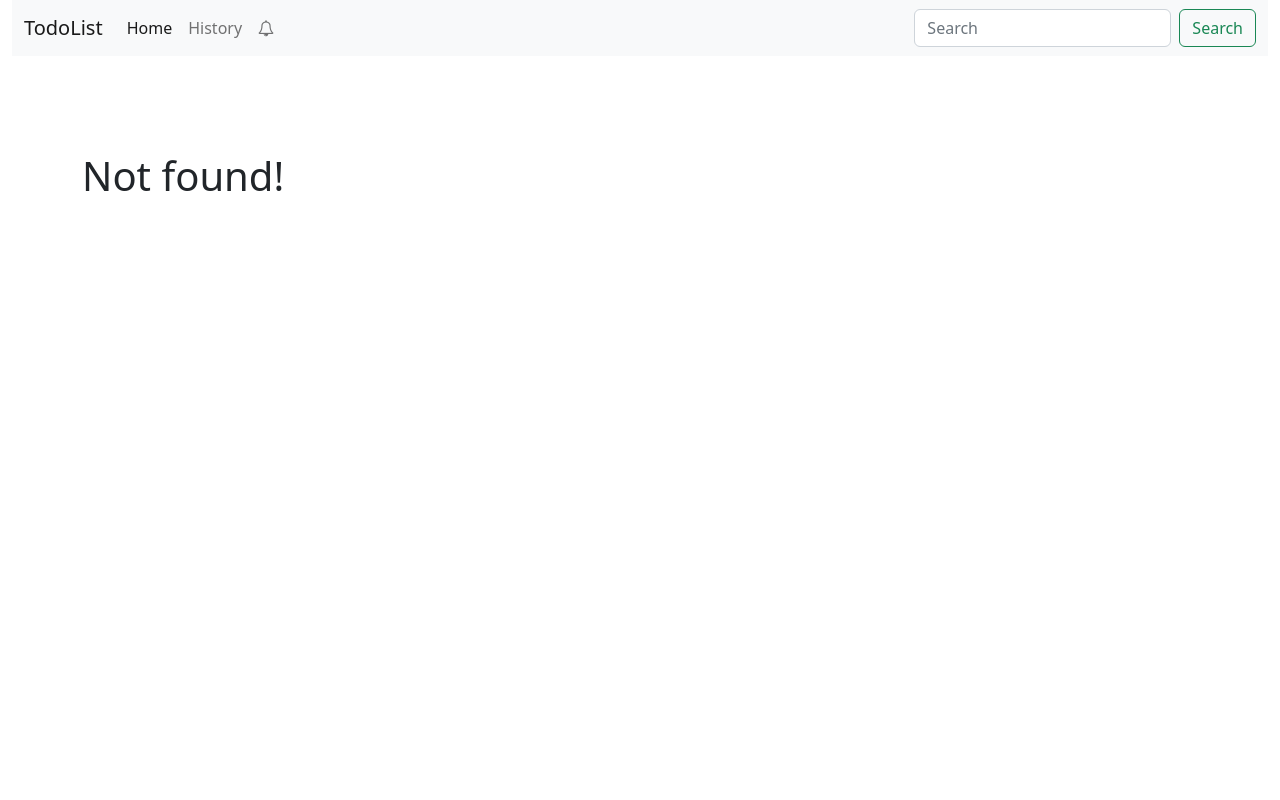
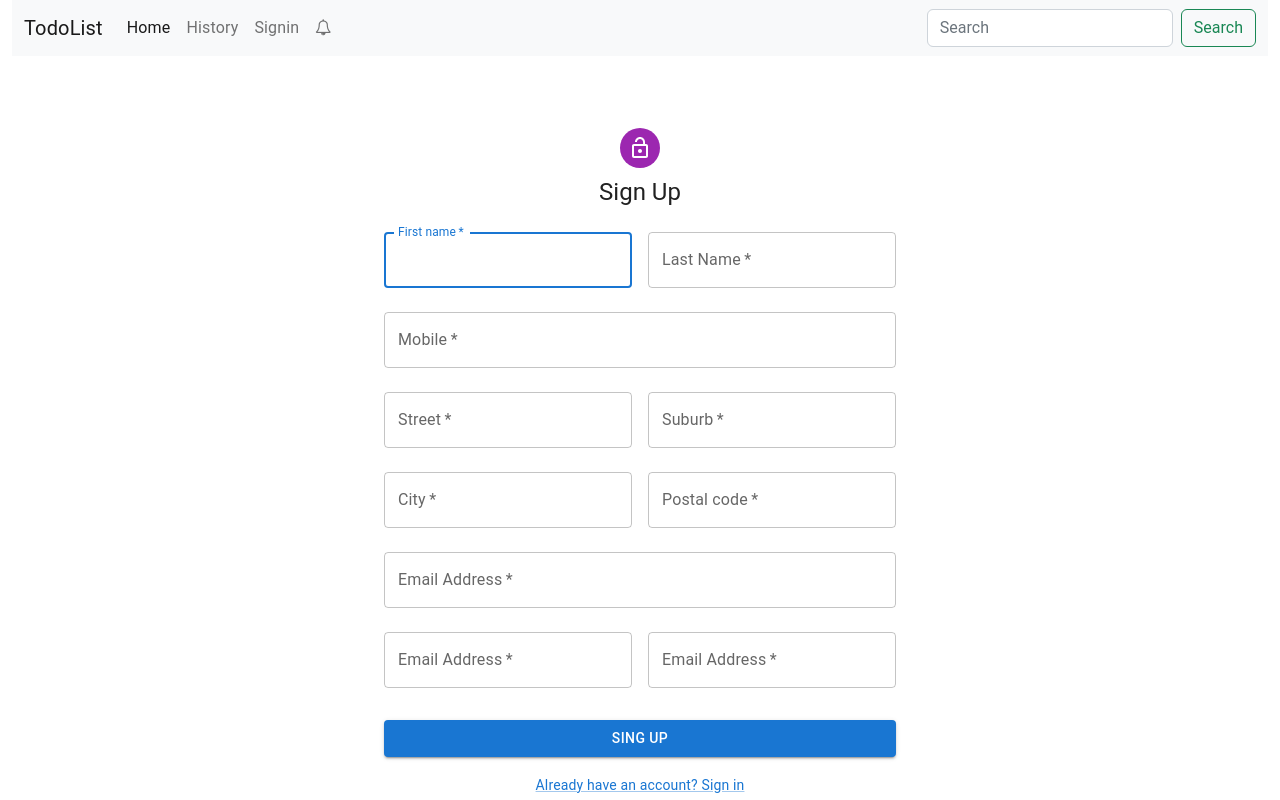
Before and after one commit to pankajpuri/todolist, a React (Create React App) app: page /signup in a window 1280 px wide. Before the commit this address had no page. Built offline with nearby package versions, Linux system fonts and the light colour scheme.

Commit message:
sign in and sign up forms are created

```diff
--- a/package.json
+++ b/package.json
@@ -4,6 +4,10 @@
   "private": true,
   "dependencies": {
     "@capacitor-community/sqlite": "^4.6.3",
+    "@emotion/react": "^11.11.0",
+    "@emotion/styled": "^11.11.0",
+    "@mui/icons-material": "^5.11.16",
+    "@mui/material": "^5.12.3",
     "@testing-library/jest-dom": "^5.16.5",
     "@testing-library/react": "^13.4.0",
     "@testing-library/user-event": "^13.5.0",
--- a/src/App.js
+++ b/src/App.js
@@ -9,6 +9,8 @@ import Navbar from "./components/navbar";
 import NotFound from "./components/common/notfound";
 import History from "./components/history";
 import Home from "./components/home";
+import SignIn from "./components/signin";
+import SignUp from "./components/signup";
 import "font-awesome/css/font-awesome.css";
 
 function App() {
@@ -19,6 +21,8 @@ function App() {
         <Routes>
           <Route path="/" element={<Navbar />}>
             <Route index element={<Home />} />
+            <Route path="signin" element={<SignIn />} />
+            <Route path="signup" element={<SignUp />} />
             <Route path="history" element={<History />} />
             <Route path="*" element={<NotFound />} />
           </Route>
--- /dev/null
+++ b/src/components/common/input.jsx
@@ -0,0 +1,28 @@
+import React from "react";
+import { TextField } from "@mui/material";
+export default function Input({
+  label,
+  name,
+  value,
+  onChange,
+  autoFocus = false,
+}) {
+  return (
+    <>
+      {" "}
+      <TextField
+        margin="normal"
+        required
+        fullWidth
+        id={name}
+        label={label}
+        type={name}
+        name={name}
+        value={value}
+        autoComplete={name}
+        onChange={onChange}
+        autoFocus={autoFocus}
+      />
+    </>
+  );
+}
--- a/src/components/navbar.jsx
+++ b/src/components/navbar.jsx
@@ -42,6 +42,11 @@ class Navbar extends Component {
                   </Link>
                 </li>
                 <li className="nav-item">
+                  <Link className="nav-link" to="/signin">
+                    Signin
+                  </Link>
+                </li>
+                <li className="nav-item">
                   <Link className="nav-link" to="">
                     <i className={this.getStyle()} aria-hidden="true"></i>{" "}
                   </Link>
--- /dev/null
+++ b/src/components/signin.js
@@ -0,0 +1,118 @@
+import React from "react";
+import { useState } from "react";
+import {
+  Avatar,
+  Box,
+  Button,
+  Checkbox,
+  Container,
+  CssBaseline,
+  FormControlLabel,
+  Grid,
+  Link,
+  Typography,
+  ThemeProvider,
+} from "@mui/material";
+import LockOutlinedIcon from "@mui/icons-material/LockOutlined";
+import { createTheme } from "@mui/material/styles";
+import Input from "./common/input";
+
+function Copyright(props) {
+  <Typography variant="body2" color="text.secondary" align="center" {...props}>
+    {"Copyright © "}
+    <Link color="inherit" href="https://mui.com/">
+      Your Website
+    </Link>{" "}
+    {new Date().getFullYear()}
+    {"."}
+  </Typography>;
+}
+const theme = createTheme();
+function SignIn() {
+  const [user, setUser] = useState({ email: "", password: "" });
+
+  const handleSubmit = (event) => {
+    event.preventDefault();
+    const data = new FormData(event.currentTarget);
+    console.log({
+      email: data.get("email"),
+      // password:data.get("password")
+    });
+  };
+  const handleChange = (event) => {
+    const { name, value } = event.currentTarget;
+    setUser((prevUser) => ({
+      ...prevUser,
+      [name]: value,
+    }));
+  };
+
+  return (
+    <ThemeProvider theme={theme}>
+      <Container component="main" maxWidth="xs">
+        <CssBaseline />
+        <Box
+          sx={{
+            marginTop: 8,
+            display: "flex",
+            flexDirection: "column",
+            alignItems: "center",
+          }}
+        >
+          <Avatar sx={{ m: 1, bgcolor: "secondary.main" }}>
+            <LockOutlinedIcon />
+          </Avatar>
+          <Typography component="h1" variant="h5">
+            Sing In
+          </Typography>
+          <Box
+            component="form"
+            sx={{ mt: 1 }}
+            noValidate
+            onSubmit={handleSubmit}
+          >
+            <Input
+              label="Email Address"
+              name="email"
+              value={user.email}
+              onChange={handleChange}
+            />
+            <Input
+              label="Password"
+              name="password"
+              value={user.password}
+              onChange={handleChange}
+            />
+
+            <FormControlLabel
+              control={<Checkbox value="remember" color="primary" />}
+              label="Remember me"
+            />
+            <Button
+              type="submit"
+              fullWidth
+              sx={{ mt: 3, mb: 2 }}
+              variant="contained"
+            >
+              Sign In
+            </Button>
+            <Grid container>
+              <Grid item xs>
+                <Link href="#" variant="body2">
+                  Forgot Password?
+                </Link>
+              </Grid>
+              <Grid item>
+                <Link href="/signup" variant="body2">
+                  {"Don't have an account? Sign Up"}
+                </Link>
+              </Grid>
+            </Grid>
+          </Box>
+        </Box>
+        <Copyright sx={{ mt: 8, mb: 4 }} />
+      </Container>
+    </ThemeProvider>
+  );
+}
+export default SignIn;
--- /dev/null
+++ b/src/components/signup.js
@@ -0,0 +1,194 @@
+import React from "react";
+import { useState } from "react";
+import {
+  Avatar,
+  Box,
+  Button,
+  Grid,
+  Container,
+  CssBaseline,
+  Link,
+  Typography,
+  ThemeProvider,
+} from "@mui/material";
+import LockOpenIcon from "@mui/icons-material/LockOpen";
+import { createTheme } from "@mui/material/styles";
+import Input from "./common/input";
+
+function Copyright(props) {
+  <Typography variant="body2" color="text.secondary" align="center" {...props}>
+    {"Copyright © "}
+    <Link color="inherit" href="https://mui.com/">
+      Your Website
+    </Link>{" "}
+    {new Date().getFullYear()}
+    {"."}
+  </Typography>;
+}
+const theme = createTheme();
+
+function SignUp() {
+  const [user, setUser] = useState({
+    firstName: "",
+    lastName: "",
+    mobile: "",
+    street: "",
+    suburb: "",
+    city: "",
+    postalCode: "",
+    email: "",
+    password: "",
+    confirmPassword: "",
+  });
+
+  const handleSubmit = (event) => {
+    event.preventDefault();
+    const data = new FormData(event.currentTarget);
+    console.log({
+      email: data.get("email"),
+      // password:data.get("password")
+    });
+  };
+  const handleChange = (event) => {
+    const { name, value } = event.currentTarget;
+    setUser((prevUser) => ({
+      ...prevUser,
+      [name]: value,
+    }));
+  };
+
+  return (
+    <ThemeProvider theme={theme}>
+      <Container component="main" maxWidth="md">
+        <CssBaseline />
+        <Box
+          sx={{
+            width: "100%",
+            marginTop: 8,
+            display: "flex",
+            flexDirection: "column",
+            alignItems: "center",
+          }}
+        >
+          <Avatar sx={{ m: 1, bgcolor: "secondary.main" }}>
+            <LockOpenIcon />
+          </Avatar>
+          <Typography component="h1" variant="h5">
+            Sign Up
+          </Typography>
+          <Box
+            component="form"
+            sx={{ mt: 1 }}
+            noValidate
+            onSubmit={handleSubmit}
+          >
+            {" "}
+            <Grid container spacing={2}>
+              <Grid item xs={12} sm={6}>
+                <Input
+                  label="First name"
+                  name="firstname"
+                  value={user.firstname}
+                  onChange={handleChange}
+                  autoFocus="true"
+                />
+              </Grid>
+              <Grid item xs={12} sm={6}>
+                <Input
+                  label="Last Name"
+                  name="lastName"
+                  value={user.lastName}
+                  onChange={handleChange}
+                />
+              </Grid>
+            </Grid>
+            <Input
+              label="Mobile"
+              name="mobile"
+              value={user.mobile}
+              onChange={handleChange}
+            />
+            <Grid container spacing={2}>
+              <Grid item xs={12} sm={6}>
+                <Input
+                  label="Street"
+                  name="street"
+                  value={user.street}
+                  onChange={handleChange}
+                />
+              </Grid>
+              <Grid item xs={12} sm={6}>
+                <Input
+                  label="Suburb"
+                  name="suburb"
+                  value={user.suburb}
+                  onChange={handleChange}
+                />
+              </Grid>
+            </Grid>
+            <Grid container spacing={2}>
+              <Grid item xs={12} sm={6}>
+                <Input
+                  label="City"
+                  name="city"
+                  value={user.city}
+                  onChange={handleChange}
+                />{" "}
+              </Grid>
+              <Grid item xs={12} sm={6}>
+                <Input
+                  label="Postal code"
+                  name="postalCode"
+                  value={user.postalCode}
+                  onChange={handleChange}
+                />
+              </Grid>
+            </Grid>
+            <Input
+              label="Email Address"
+              name="email"
+              value={user.email}
+              onChange={handleChange}
+            />
+            <Grid container spacing={2}>
+              <Grid item xs={12} sm={6}>
+                <Input
+                  label="Email Address"
+                  name="email"
+                  value={user.email}
+                  onChange={handleChange}
+                />
+              </Grid>
+              <Grid item xs={12} sm={6}>
+                <Input
+                  label="Email Address"
+                  name="email"
+                  value={user.email}
+                  onChange={handleChange}
+                />
+              </Grid>
+            </Grid>
+            <Button
+              spacing={2}
+              type="submit"
+              fullWidth
+              sx={{ mt: 3, mb: 2 }}
+              variant="contained"
+            >
+              Sing Up
+            </Button>
+            <Grid container justifyContent="center">
+              <Grid item>
+                <Link href="/signin" variant="body2">
+                  Already have an account? Sign in
+                </Link>
+              </Grid>
+            </Grid>
+          </Box>
+        </Box>
+        <Copyright sx={{ mt: 8, mb: 4 }} />
+      </Container>
+    </ThemeProvider>
+  );
+}
+export default SignUp;
```
Also changed, not shown: 2 other files (tests, documents, lock files or other folders).
